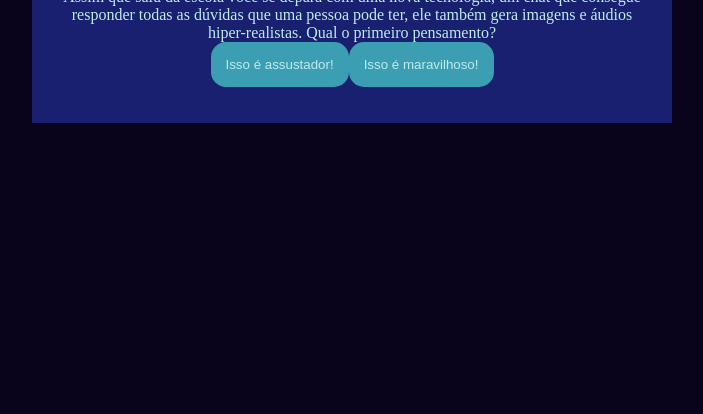
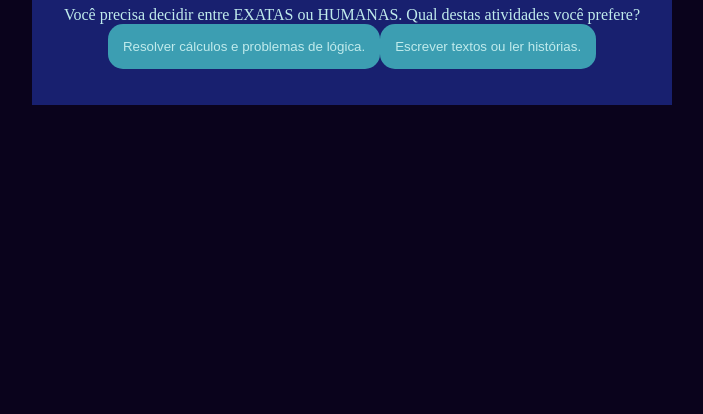
Before and after one commit to mrmssg/Missao_IA, a plain HTML site: page index.html in a window 1280 px wide. Shown: the part 402-816 px from the top of the page, without its empty margins (288-991 px from the left). Drawn offline with Linux system fonts and the light colour scheme.

Commit message:
alterando questões e afirmações

```diff
--- a/index.html
+++ b/index.html
@@ -4,11 +4,11 @@
     <meta charset="UTF-8">
     <meta name="viewport" content="width=device-width, initial-scale=1.0">
     <link rel="stylesheet" href="style.css">
-    <title>Você decide o futuro da IA</title>
+    <title>Você decide: Exatas ou humanas</title>
 </head>
 <body>
     <div class="caixa-principal">
-        <h1>Você decide o futuro da IA</h1>
+        <h1>Você decide: Exatas ou humanas</h1>
         <div class="caixa-perguntas"></div>
         <div class="caixa-alternativas"></div>
         <div class="caixa-resultado">
--- a/script.js
+++ b/script.js
@@ -6,67 +6,67 @@ const textoResultado = document.querySelector(".texto-resultado");
 
 const perguntas = [
     {
-        enunciado: "Assim que saiu da escola você se depara com uma nova tecnologia, um chat que consegue responder todas as dúvidas que uma pessoa pode ter, ele também gera imagens e áudios hiper-realistas. Qual o primeiro pensamento?",
+        enunciado: "Você precisa decidir entre EXATAS ou HUMANAS. Qual destas atividades você prefere?",
         alternativas: [
             {
-                texto: "Isso é assustador!",
-                afirmacao: "Achou assustador pensar que máquinas agora poderiam mudar o mundo."
+                texto: "Resolver cálculos e problemas de lógica.",
+                afirmacao: "Você gosta de trabalhar com números e raciocínio lógico, "
             },
             {
-                texto: "Isso é maravilhoso!",
-                afirmacao: "Percebeu que a IA consegue explicar termos complicados de forma simplificada "
+                texto: "Escrever textos ou ler histórias.",
+                afirmacao: "Você aprecia a linguagem e a interpretação,  "
             }
         ]
     },
     {
-        enunciado: "Com a descoberta desta tecnologia, chamada Inteligência Artificial, uma professora de tecnologia da escola decidiu fazer uma sequência de aulas sobre esta tecnologia. No fim de uma aula ela pede que você escreva um trabalho sobre o uso de IA em sala de aula. Qual atitude você toma?",
+        enunciado: "Ao resolver um problema, você prefere:",
         alternativas: [
             {
-                texto: "Utiliza uma ferramenta de busca na internet que utiliza IA para que ela ajude a encontrar informações relevantes para o trabalho e explique numa linguagem que facilite o entendimento.",
-                afirmacao: "e isso ajudou muito suas pesquisas sobre assuntos complexos. "
+                texto: "Procurar uma fórmula ou método para achar a resposta.",
+                afirmacao: "prefere soluções objetivas e estruturadas, "
             },
             {
-                texto: "Escreve o trabalho com base nas conversas que teve com colegas, algumas pesquisas na internet e conhecimentos próprios sobre o tema.",
-                afirmacao: " Percebeu que muitas pessoas não sabem ainda utilizar as ferramentas tradicionais e decidiu compartilhar seus conhecimentos de design utilizando ferramentas de pintura digital para iniciantes."
+                texto: "Pensar em diferentes interpretações e pontos de vista.",
+                afirmacao: "valoriza múltiplas perspectivas, "
             }
         ]
     },
     {
-        enunciado: "Após a elaboração do trabalho escrito, a professora realizou um debate entre a turma para entender como foi realizada a pesquisa e escrita. Nessa conversa também foi levantado um ponto muito importante: como a IA impacta o trabalho do futuro. Nesse debate, como você se posiciona?",
+        enunciado: "Em uma prova, você se sai melhor em:",
         alternativas: [
             {
-                texto: "Defende a ideia de que a IA pode criar novas oportunidades de emprego e melhorar habilidades humanas.",
-                afirmacao: "afirmação"
+                texto: "Matemática e Ciências.",
+                afirmacao: "apresenta facilidade com cálculos e conceitos científicos, "
             },
             {
-                texto: "Me preocupo com as pessoas que perderão seus empregos para máquinas e defendem a importância de proteger os trabalhadores.",
-                afirmacao: "afirmação"
+                texto: "História e Português",
+                afirmacao: "apresenta habilidade em leitura e interpretação, "
             }
         ]
     },
     {
-        enunciado: "Ao final da discussão, você precisou criar uma imagem no computador que representasse o que pensa sobre IA. E agora?",
+        enunciado: "Ao assistir a uma notícia, o que mais te chama atenção?",
         alternativas: [
             {
-                texto: "Criar uma imagem utilizando uma plataforma de design como o Paint.",
-                afirmacao: "afirmação"
+                texto: "Os números e dados apresentados.",
+                afirmacao: "gosta de analisar informações quantitativas, "
             },
             {
-                texto: "Criar uma imagem utilizando um gerador de imagem de IA.",
-                afirmacao: "afirmação"
+                texto: "A forma como a história é contada.",
+                afirmacao: "se interessa pela narrativa e contexto, "
             }
         ]
     },
     {
-        enunciado: "Você tem um trabalho em grupo de biologia para entregar na semana seguinte, o andamento do trabalho está um pouco atrasado e uma pessoa do seu grupo decidiu fazer com ajuda da IA. O problema é que o trabalho está totalmente igual ao do chat. O que você faz? ",
+        enunciado: "Qual passatempo combina mais com você? ",
         alternativas: [
             {
-                texto: "Escrever comandos para o chat é uma forma de contribuir com o trabalho, por isso não é um problema utilizar o texto inteiro.",
-                afirmacao: "afirmação"
+                texto: "Jogar jogos de raciocínio ou resolver desafios..",
+                afirmacao: "gosta de resolver desafios lógicos, portanto apresenta um perfil de exatas "
             },
             {
-                texto: "O chat pode ser uma tecnologia muito avançada, mas é preciso manter a atenção pois toda máquina erra, por isso revisar o trabalho e contribuir com as perspectivas pessoais é essencial.",
-                afirmacao: "afirmação"
+                texto: "Ler livros e escrever textos.",
+                afirmacao: "criatividade e expressão escrita são marcas do seu perfil para humanas "
             }
         ]
     },
@@ -105,7 +105,7 @@ function respostaSelecionada(opcaoSelecionada) {
 }
 
 function mostraResultado() {
-    caixaPerguntas.textContent = "Em 2049, Gabriel…  ";
+    caixaPerguntas.textContent = "Segundo suas respostas…  ";
     textoResultado.textContent = historiaFinal;
     caixaAlternativas.textContent = "";
 }
```
Also changed, not shown: afirmacoes.txt (added).
